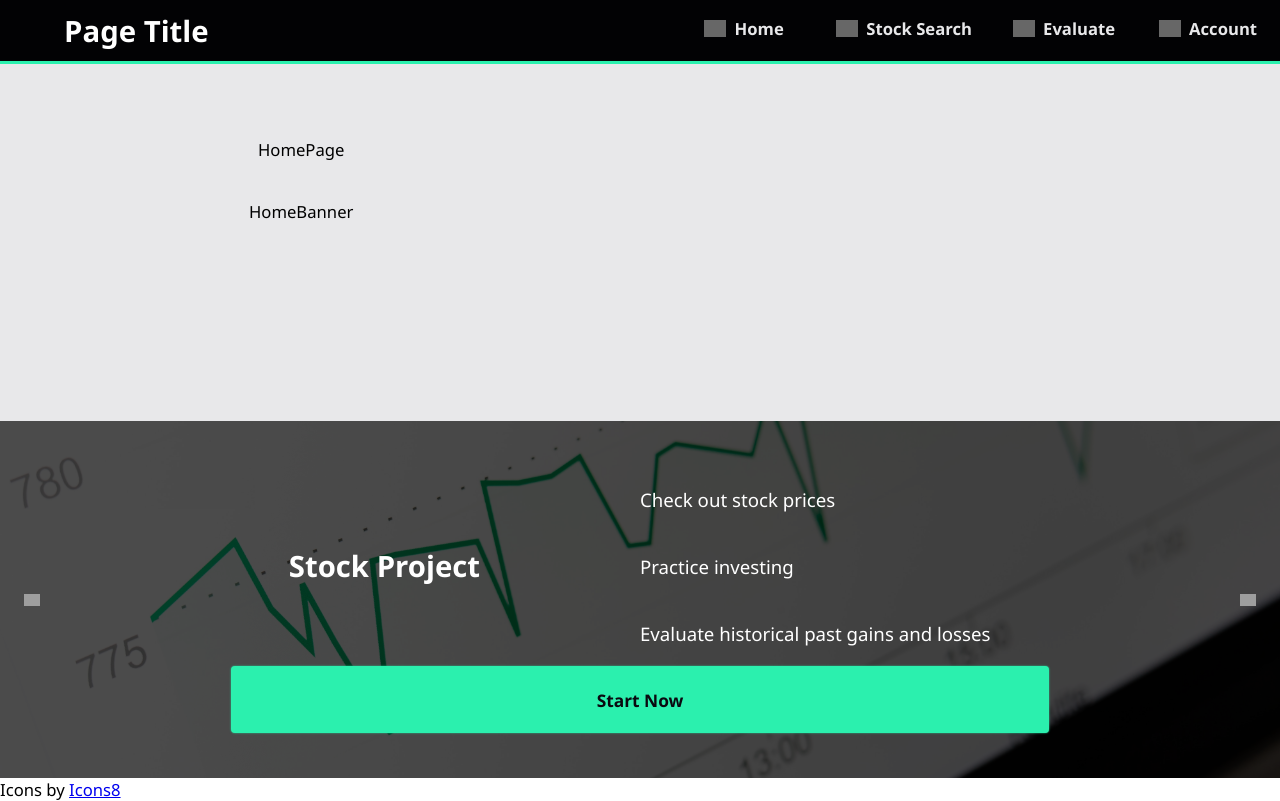
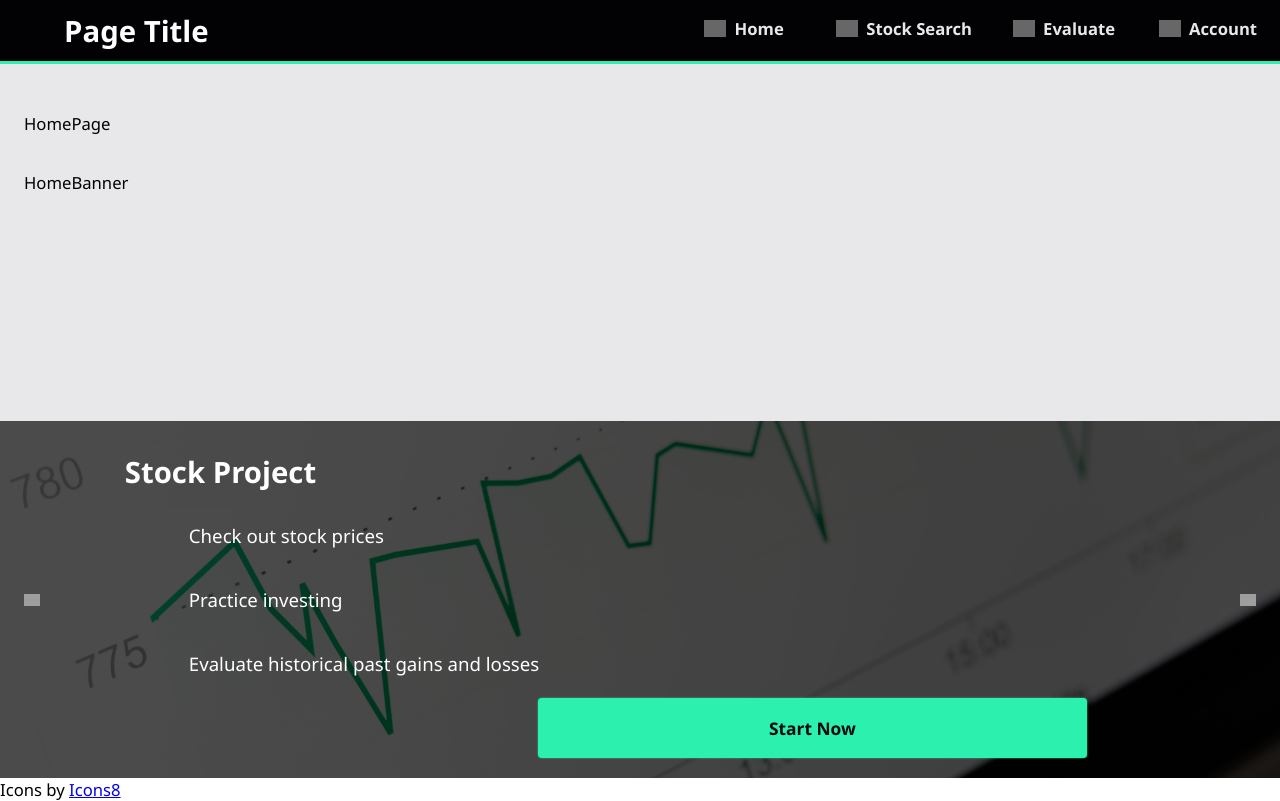
Before and after one commit to tferguson1028/PerScholas-Mod2_Project, a React (Create React App) app: page / in a window 1280 px wide. Built offline with nearby package versions, Linux system fonts and the light colour scheme; no server answers; grey boxes are pictures that could not be loaded.

Commit message:
Applying content and styling

```diff
--- a/src/components/routes/HomePage.jsx
+++ b/src/components/routes/HomePage.jsx
@@ -12,16 +12,15 @@ function HomePage() {
       </Banner>
       <Carousel>
         <Banner backgroundImage={images.stocks0}>
-          <span className='Spacer'></span>
-          <h1>Stock Project</h1>
-          <span className='Spacer'></span>
+          <h1 style={{gridRow: "1 / 2", gridColumn: "1 / 3"}}>Stock Project</h1>
           {/* <span className='Spacer'></span> */}
           {/* <span className='Spacer'></span> */}
-          <p>Check out stock prices</p>
-          <p>Practice investing</p>
-          <p>Evaluate historical past gains and losses</p>
           {/* <span className='Spacer'></span> */}
-          <button style={{gridRow: "4 / 6", gridColumn: "1 / 3"}}>Start Now</button>
+          <p style={{gridColumn: "1 / 4"}}>Check out stock prices</p>
+          <p style={{gridColumn: "1 / 4"}}>Practice investing</p>
+          <p style={{gridColumn: "1 / 4"}}>Evaluate historical past gains and losses</p>
+          {/* <span className='Spacer'></span> */}
+          <button style={{gridRow: "5 / 6", gridColumn: "2 / 4"}}>Start Now</button>
         </Banner>
         <Banner backgroundImage={images.stocks1}>
           <h3>GridTest1_0</h3>
@@ -31,8 +30,8 @@ function HomePage() {
           <h3>GridTest1_4</h3>
           <h3>GridTest1_5</h3>
         </Banner>
-        <Banner>t3</Banner>
-        <Banner>t4</Banner>
+        <Banner backgroundImage={images.stocks2}>t3</Banner>
+        <Banner backgroundImage={images.stocks3}>t4</Banner>
       </Carousel>
     </>
   )
--- a/src/styles/BannerStyle.css
+++ b/src/styles/BannerStyle.css
@@ -6,11 +6,13 @@
 
   display: grid;
   grid-auto-flow: column;
-  grid-template-columns: repeat(2, 45%);
-  grid-template-rows: repeat(4, 20%);
+  grid-template-columns: repeat(3, 30%);
+  grid-template-rows: repeat(5, 18%);
+
+  gap: 4px;
 
   align-items: center;
-  justify-items: center;
+  /* justify-items: center; */
   align-content: center;
   justify-content: space-between;
 
@@ -32,6 +34,11 @@
 {
   font-size: 14pt;
   justify-self: flex-start;
-  text-align: left;
+  padding-left: 64px;
   /* white-space: wrap; */
 }
+
+.Banner > button
+{
+  justify-self: center;
+}
```
